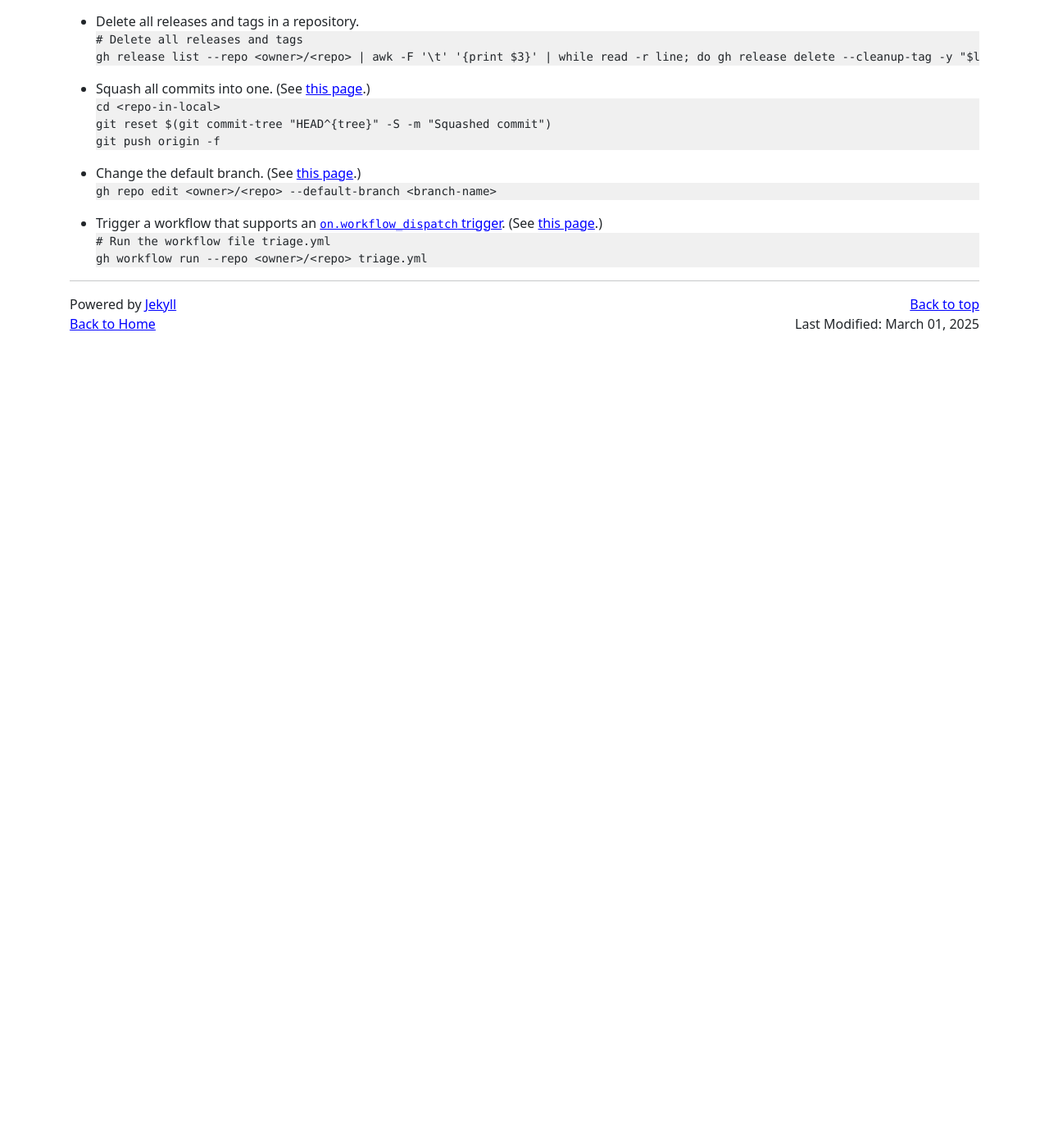
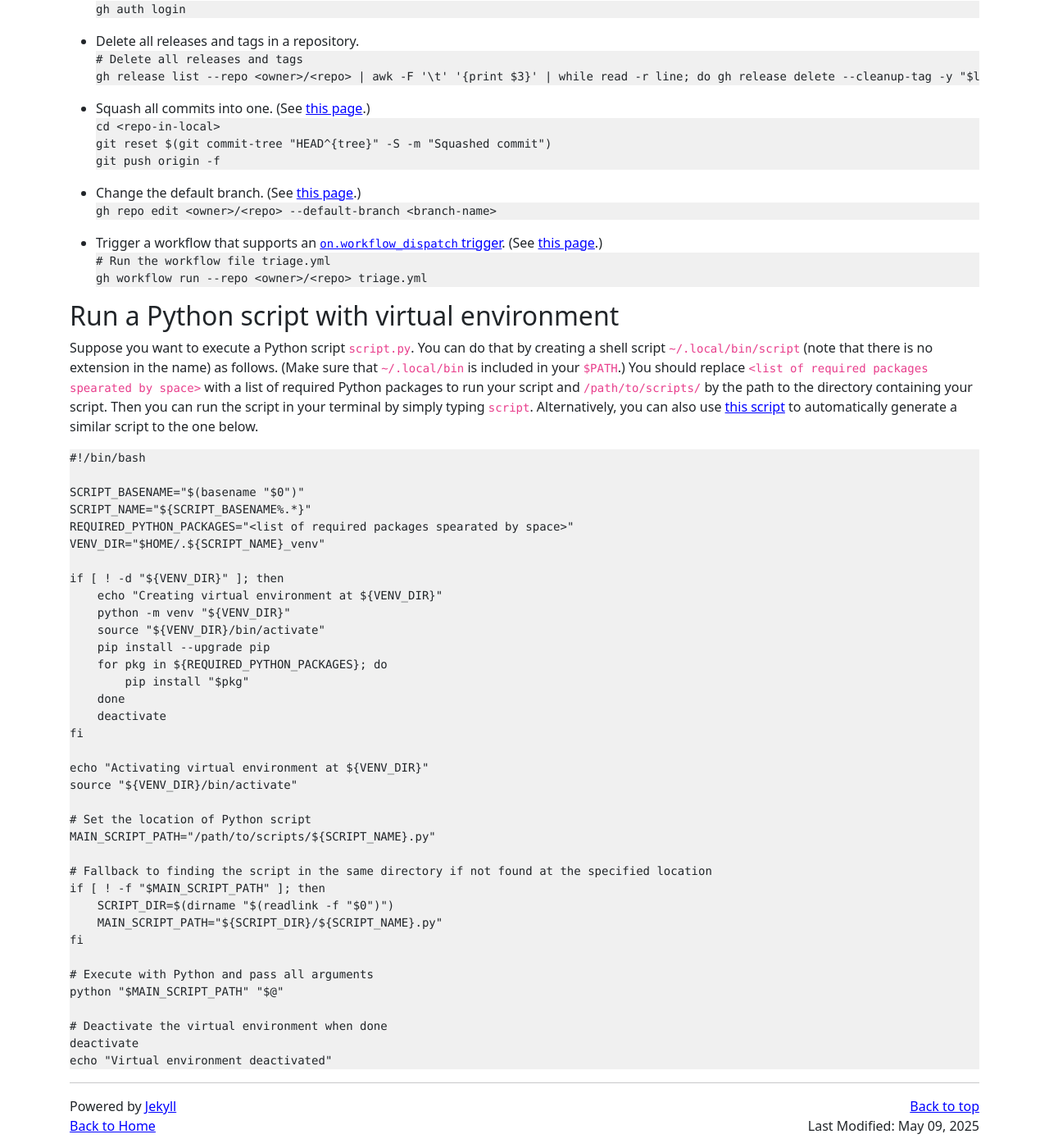
Before and after one commit to hoanganhduc/hoanganhduc.github.io, a Jekyll site: the page built from _posts/2018-05-26-some-notes-on-installing-and-using-arch-linux.md, in a window 1280 px wide and 1400 px high, scrolled down 73892 px. Shown: the whole window at 82% size. Built offline with Jekyll 4.4.1, drawn with Linux system fonts in a browser that asks for light colours; nearby versions of some CDN libraries; a style sheet for code colours, icons or effects is not loaded; before the commit the page ends 74314 px from its top, so only the background shows below that; some of the changed text lies outside the part shown.

Commit message:
Updated @ 2025-05-09  09:04:01 ICT

````diff
--- a/_posts/2018-05-26-some-notes-on-installing-and-using-arch-linux.md
+++ b/_posts/2018-05-26-some-notes-on-installing-and-using-arch-linux.md
@@ -5,7 +5,7 @@ author: Duc A. Hoang
 categories:
   - linux
 <!--comment: true-->
-last_modified_at: 2025-03-01
+last_modified_at: 2025-05-09
 description: This post contains some notes of Duc A. Hoang on installing and using Arch Linux
 keywords: arch linux, installation, Duc A. Hoang
 <!--published: false-->
@@ -3900,3 +3900,46 @@ For more information, visit the [Qutebrowser documentation](https://qutebrowser.
   # Run the workflow file triage.yml
   gh workflow run --repo <owner>/<repo> triage.yml
   ```
+
+## Run a Python script with virtual environment
+
+Suppose you want to execute a Python script `script.py`. You can do that by creating a shell script `~/.local/bin/script` (note that there is no extension in the name) as follows. (Make sure that `~/.local/bin` is included in your `$PATH`.) You should replace `<list of required packages spearated by space>` with a list of required Python packages to run your script and `/path/to/scripts/` by the path to the directory containing your script. Then you can run the script in your terminal by simply typing `script`. Alternatively, you can also use {% include files.html name="gen_execute.sh" text="this script" %} to automatically generate a similar script to the one below.
+
+```bash
+#!/bin/bash
+
+SCRIPT_BASENAME="$(basename "$0")"
+SCRIPT_NAME="${SCRIPT_BASENAME%.*}"
+REQUIRED_PYTHON_PACKAGES="<list of required packages spearated by space>"
+VENV_DIR="$HOME/.${SCRIPT_NAME}_venv"
+
+if [ ! -d "${VENV_DIR}" ]; then
+    echo "Creating virtual environment at ${VENV_DIR}"
+    python -m venv "${VENV_DIR}"
+    source "${VENV_DIR}/bin/activate"
+    pip install --upgrade pip
+    for pkg in ${REQUIRED_PYTHON_PACKAGES}; do
+        pip install "$pkg"
+    done
+    deactivate
+fi
+
+echo "Activating virtual environment at ${VENV_DIR}"
+source "${VENV_DIR}/bin/activate"
+
+# Set the location of Python script
+MAIN_SCRIPT_PATH="/path/to/scripts/${SCRIPT_NAME}.py"
+
+# Fallback to finding the script in the same directory if not found at the specified location
+if [ ! -f "$MAIN_SCRIPT_PATH" ]; then
+    SCRIPT_DIR=$(dirname "$(readlink -f "$0")")
+    MAIN_SCRIPT_PATH="${SCRIPT_DIR}/${SCRIPT_NAME}.py"
+fi
+
+# Execute with Python and pass all arguments
+python "$MAIN_SCRIPT_PATH" "$@"
+
+# Deactivate the virtual environment when done
+deactivate
+echo "Virtual environment deactivated"
+```
````
Also changed, not shown: 2 other files.
